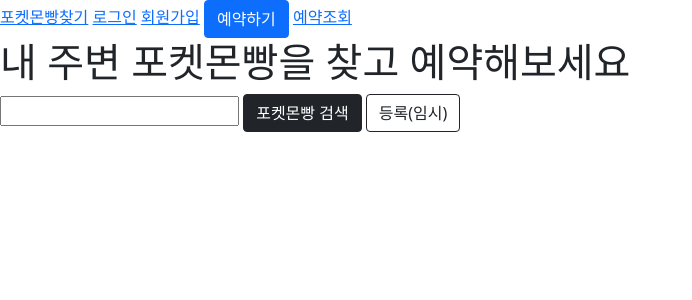
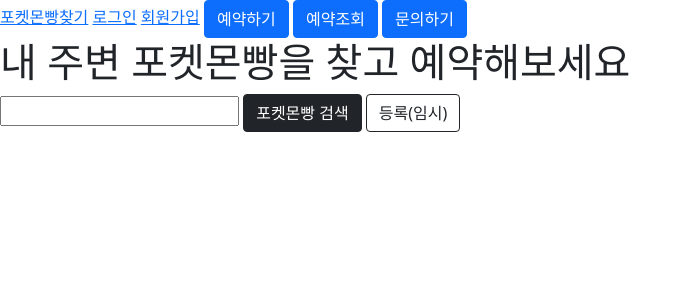
Before and after one commit to hyunjunhwang1994/Hanghae99, a Flask app: page / in a window 1280 px wide. Shown: the top 300 px of the page, without its empty margins (0-692 px from the left). Run offline with Flask 2, Linux system fonts and the light colour scheme; data that the repository does not hold is empty.

Commit message:
Update index.html

```diff
--- a/templates/index.html
+++ b/templates/index.html
@@ -125,7 +125,8 @@
     <a class="" href="login">로그인</a>
     <a class="" href="signup">회원가입</a>
     <a class="btn btn-primary" href="reservation">예약하기</a>
-    <a class="" href="reservation-list">예약조회</a>
+    <a class="btn btn-primary" href="reservation-list">예약조회</a>
+    <a class="btn btn-primary" href="ask">문의하기</a>
 
 
     <h1 class="title">내 주변 포켓몬빵을 찾고 예약해보세요</h1>
```
